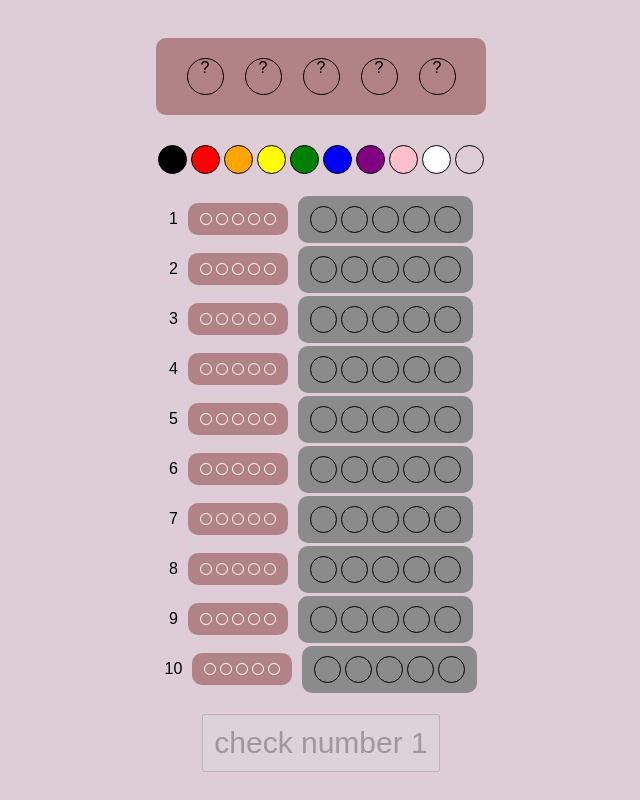
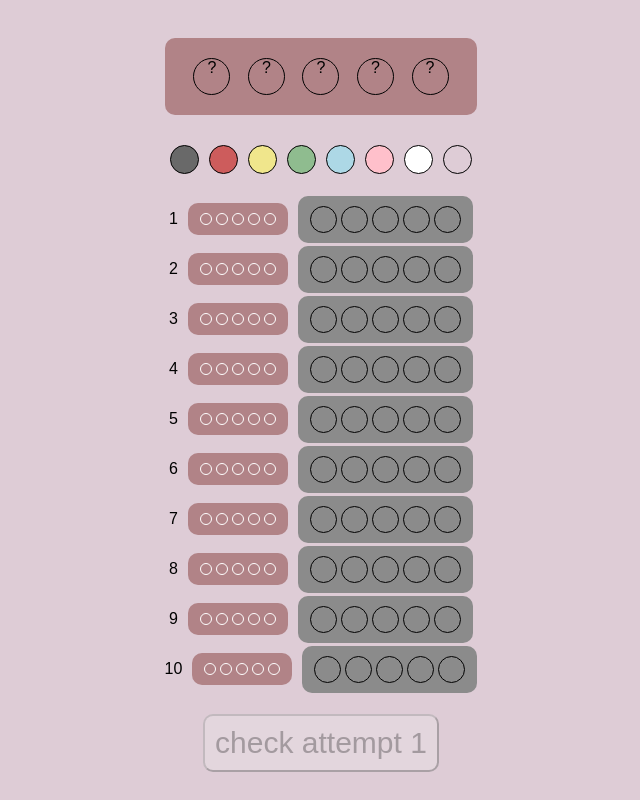
Before and after one commit to Mastermind-online/mastermind-web, an Angular app: page /one-player in a window 1280 px wide. Shown: the whole page, without its empty margins (319-959 px from the left). Built offline with nearby package versions, Linux system fonts and the light colour scheme.

Commit message:
Cutter colors

```diff
--- a/src/app/components/one-player/one-player.component.html
+++ b/src/app/components/one-player/one-player.component.html
@@ -39,4 +39,4 @@
 
 </div>
 
-<button (click)="checkAttempt()" [disabled]="!isCombinationReady">check number {{attemptNumber}}</button>
+<button (click)="checkAttempt()" [disabled]="!isCombinationReady">check attempt {{attemptNumber}}</button>
--- a/src/app/components/one-player/one-player.component.scss
+++ b/src/app/components/one-player/one-player.component.scss
@@ -54,4 +54,5 @@ button {
     font-size: 30px;
     padding: 10px;
     margin-top: 20px;
+    border-radius: 10px;
 }
--- a/src/app/constants/colors.ts
+++ b/src/app/constants/colors.ts
@@ -1,3 +1,3 @@
 export const COLORS = [
-    'black', 'red', 'orange', 'yellow', 'green', 'blue', 'purple', 'pink', 'white', 'transparent'
+    'DimGray', 'IndianRed', 'Khaki', 'DarkSeaGreen', 'LightBlue', 'Pink', 'White', 'Transparent'
 ];
```
